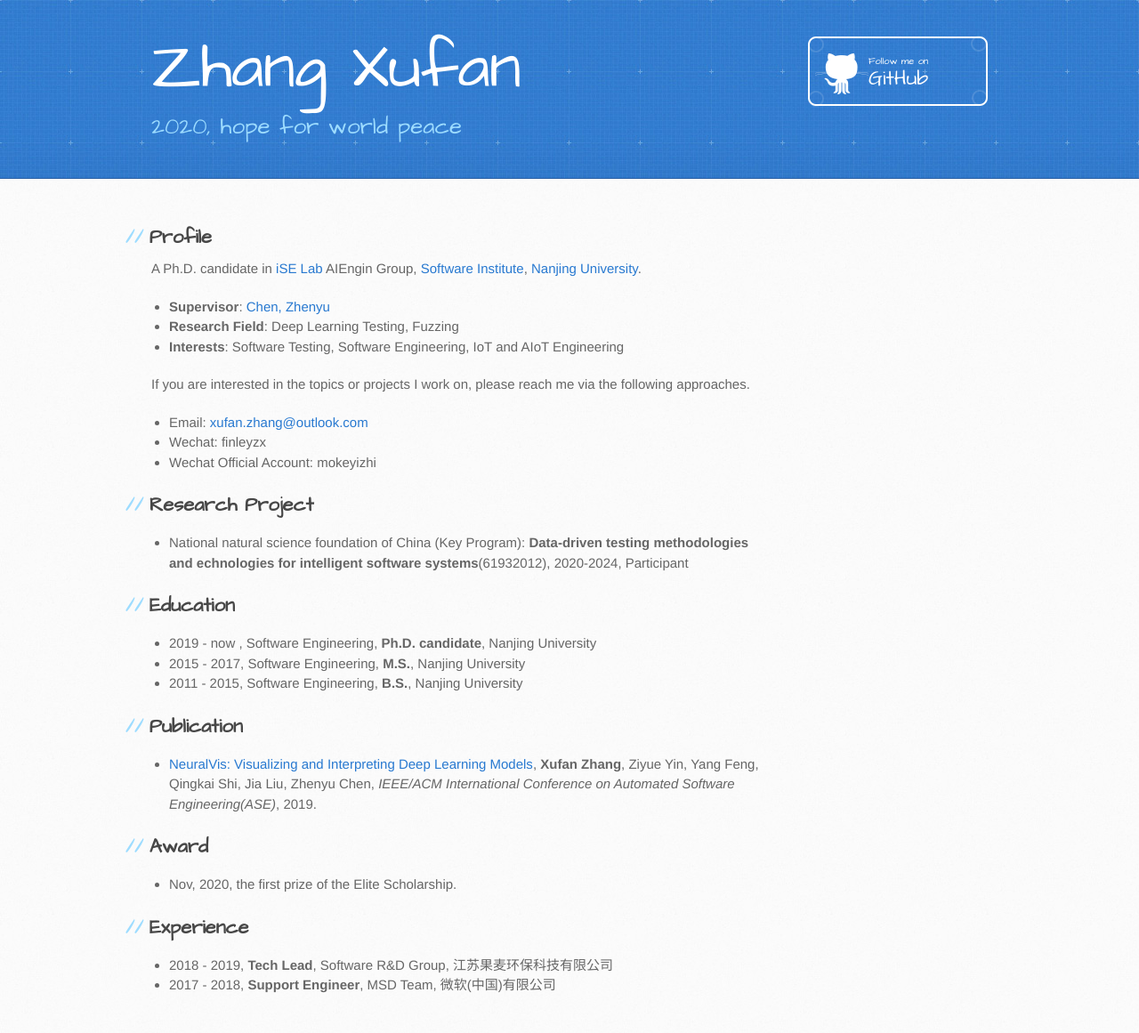
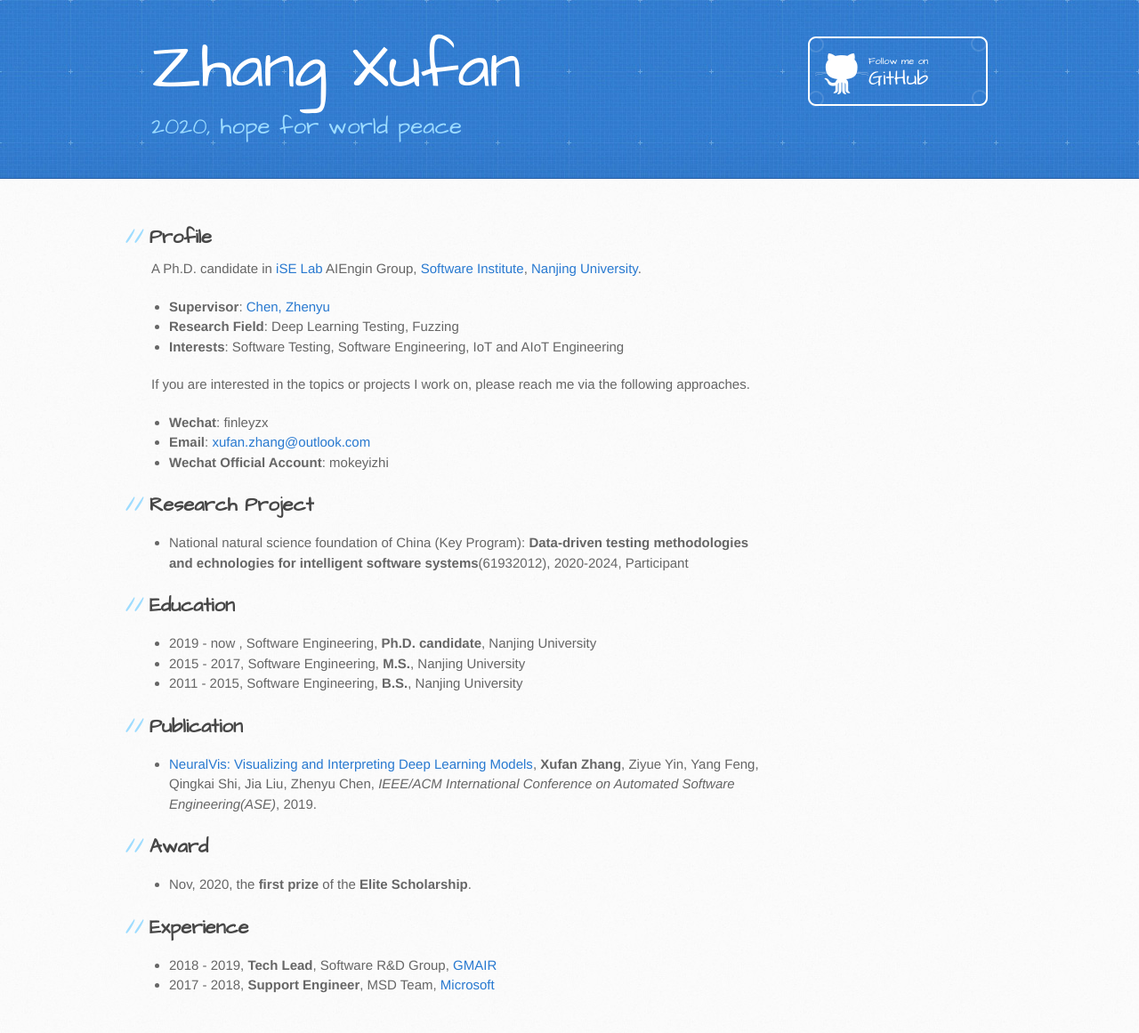
Before and after one commit to sunshinezxf/sunshinezxf.github.io, a Jekyll site: the page built from index.md, in a window 1280 px wide. Shown: the whole page at 89% size. Built offline with Jekyll 4.4.1, drawn with Linux system fonts in a browser that asks for light colours; our own code applies the rules of GitHub Pages for plain Markdown files.

Commit message:
add corp link in experience

```diff
--- a/index.md
+++ b/index.md
@@ -27,9 +27,9 @@ If you are interested in the topics or projects I work on, please reach me via t
 
 ## Award
 
-- Nov, 2020, the first prize of the Elite Scholarship.
+- Nov, 2020, the **first prize** of the **Elite Scholarship**.
 
 ## Experience
 
-- 2018 - 2019, **Tech Lead**, Software R&D Group, 江苏果麦环保科技有限公司
-- 2017 - 2018, **Support Engineer**, MSD Team, 微软(中国)有限公司
+- 2018 - 2019, **Tech Lead**, Software R&D Group, [GMAIR](http://www.gmair.net)
+- 2017 - 2018, **Support Engineer**, MSD Team, [Microsoft](https://www.microsoft.com)
```
Also changed, not shown: other parts of index.md (+3 -3 lines).
